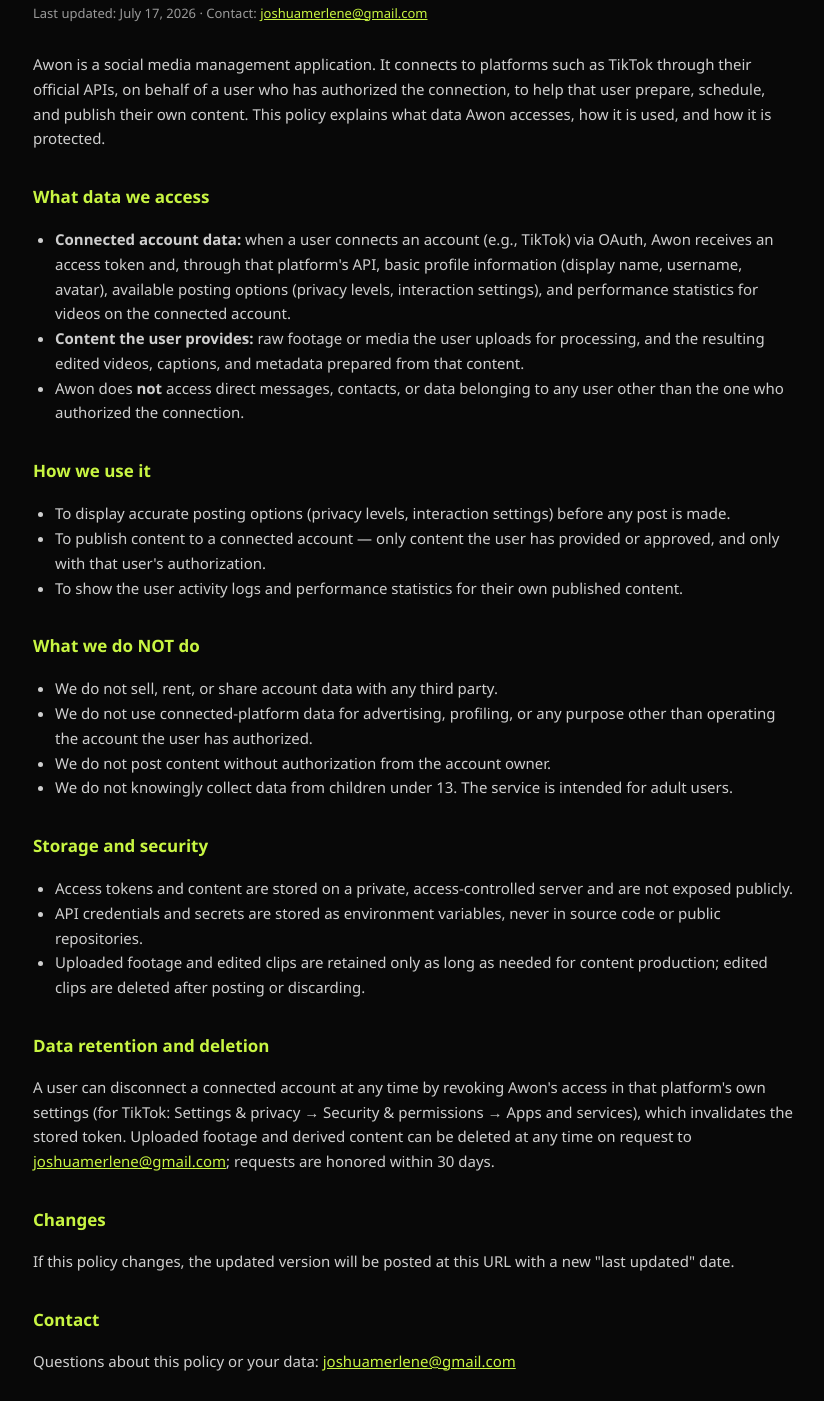
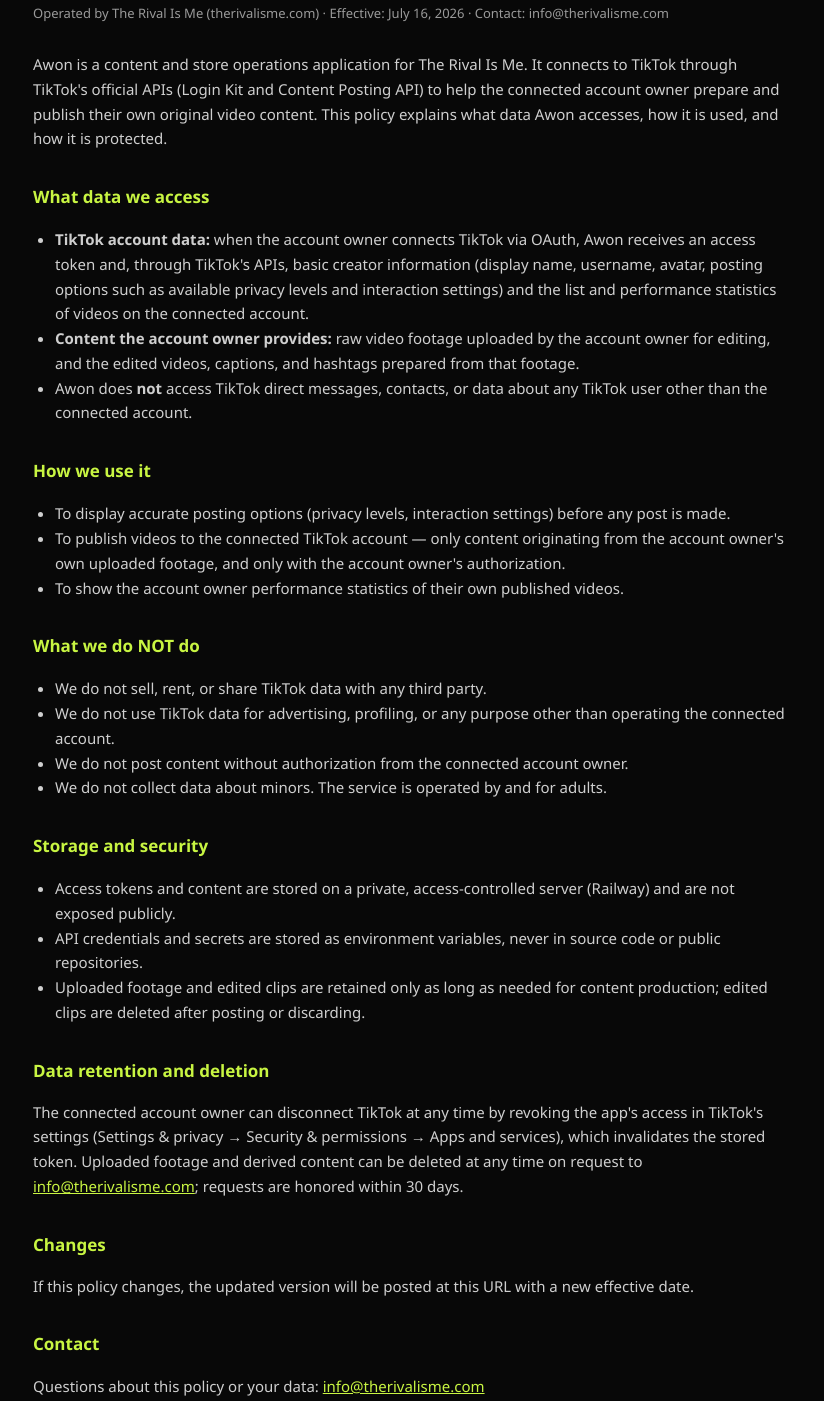
Before and after one commit to joshuamerlene/awon, a website: page dashboard/public/privacy.html in a window 1280 px wide. Shown: the part 109-1510 px from the top of the page, without its empty margins (227-1051 px from the left). Drawn offline with Linux system fonts and the light colour scheme.

```diff
--- a/dashboard/public/privacy.html
+++ b/dashboard/public/privacy.html
@@ -3,7 +3,7 @@
 <head>
 <meta charset="UTF-8">
 <meta name="viewport" content="width=device-width, initial-scale=1.0">
-<title>Privacy Policy · Awon</title>
+<title>Privacy Policy · Awon — The Rival Is Me</title>
 <style>
   body { background:#080808; color:#e8e8e8; font-family:'Segoe UI',system-ui,sans-serif; max-width:760px; margin:0 auto; padding:40px 24px; line-height:1.65; }
   h1 { font-size:24px; letter-spacing:1px; }
@@ -16,46 +16,46 @@
 </head>
 <body>
   <h1>Privacy Policy — Awon</h1>
-  <div class="meta">Last updated: July 17, 2026 · Contact: <a href="mailto:joshuamerlene@gmail.com">joshuamerlene@gmail.com</a></div>
+  <div class="meta">Operated by The Rival Is Me (therivalisme.com) · Effective: July 16, 2026 · Contact: info@therivalisme.com</div>
 
-  <p>Awon is a social media management application. It connects to platforms such as TikTok through their official APIs, on behalf of a user who has authorized the connection, to help that user prepare, schedule, and publish their own content. This policy explains what data Awon accesses, how it is used, and how it is protected.</p>
+  <p>Awon is a content and store operations application for The Rival Is Me. It connects to TikTok through TikTok's official APIs (Login Kit and Content Posting API) to help the connected account owner prepare and publish their own original video content. This policy explains what data Awon accesses, how it is used, and how it is protected.</p>
 
   <h2>What data we access</h2>
   <ul>
-    <li><b>Connected account data:</b> when a user connects an account (e.g., TikTok) via OAuth, Awon receives an access token and, through that platform's API, basic profile information (display name, username, avatar), available posting options (privacy levels, interaction settings), and performance statistics for videos on the connected account.</li>
-    <li><b>Content the user provides:</b> raw footage or media the user uploads for processing, and the resulting edited videos, captions, and metadata prepared from that content.</li>
-    <li>Awon does <b>not</b> access direct messages, contacts, or data belonging to any user other than the one who authorized the connection.</li>
+    <li><b>TikTok account data:</b> when the account owner connects TikTok via OAuth, Awon receives an access token and, through TikTok's APIs, basic creator information (display name, username, avatar, posting options such as available privacy levels and interaction settings) and the list and performance statistics of videos on the connected account.</li>
+    <li><b>Content the account owner provides:</b> raw video footage uploaded by the account owner for editing, and the edited videos, captions, and hashtags prepared from that footage.</li>
+    <li>Awon does <b>not</b> access TikTok direct messages, contacts, or data about any TikTok user other than the connected account.</li>
   </ul>
 
   <h2>How we use it</h2>
   <ul>
     <li>To display accurate posting options (privacy levels, interaction settings) before any post is made.</li>
-    <li>To publish content to a connected account — only content the user has provided or approved, and only with that user's authorization.</li>
-    <li>To show the user activity logs and performance statistics for their own published content.</li>
+    <li>To publish videos to the connected TikTok account — only content originating from the account owner's own uploaded footage, and only with the account owner's authorization.</li>
+    <li>To show the account owner performance statistics of their own published videos.</li>
   </ul>
 
   <h2>What we do NOT do</h2>
   <ul>
-    <li>We do not sell, rent, or share account data with any third party.</li>
-    <li>We do not use connected-platform data for advertising, profiling, or any purpose other than operating the account the user has authorized.</li>
-    <li>We do not post content without authorization from the account owner.</li>
-    <li>We do not knowingly collect data from children under 13. The service is intended for adult users.</li>
+    <li>We do not sell, rent, or share TikTok data with any third party.</li>
+    <li>We do not use TikTok data for advertising, profiling, or any purpose other than operating the connected account.</li>
+    <li>We do not post content without authorization from the connected account owner.</li>
+    <li>We do not collect data about minors. The service is operated by and for adults.</li>
   </ul>
 
   <h2>Storage and security</h2>
   <ul>
-    <li>Access tokens and content are stored on a private, access-controlled server and are not exposed publicly.</li>
+    <li>Access tokens and content are stored on a private, access-controlled server (Railway) and are not exposed publicly.</li>
     <li>API credentials and secrets are stored as environment variables, never in source code or public repositories.</li>
     <li>Uploaded footage and edited clips are retained only as long as needed for content production; edited clips are deleted after posting or discarding.</li>
   </ul>
 
   <h2>Data retention and deletion</h2>
-  <p>A user can disconnect a connected account at any time by revoking Awon's access in that platform's own settings (for TikTok: Settings &amp; privacy → Security &amp; permissions → Apps and services), which invalidates the stored token. Uploaded footage and derived content can be deleted at any time on request to <a href="mailto:joshuamerlene@gmail.com">joshuamerlene@gmail.com</a>; requests are honored within 30 days.</p>
+  <p>The connected account owner can disconnect TikTok at any time by revoking the app's access in TikTok's settings (Settings &amp; privacy → Security &amp; permissions → Apps and services), which invalidates the stored token. Uploaded footage and derived content can be deleted at any time on request to <a href="mailto:info@therivalisme.com">info@therivalisme.com</a>; requests are honored within 30 days.</p>
 
   <h2>Changes</h2>
-  <p>If this policy changes, the updated version will be posted at this URL with a new "last updated" date.</p>
+  <p>If this policy changes, the updated version will be posted at this URL with a new effective date.</p>
 
   <h2>Contact</h2>
-  <p>Questions about this policy or your data: <a href="mailto:joshuamerlene@gmail.com">joshuamerlene@gmail.com</a></p>
+  <p>Questions about this policy or your data: <a href="mailto:info@therivalisme.com">info@therivalisme.com</a></p>
 </body>
 </html>
```
Also changed, not shown: dashboard/public/index.html (+3 -3 lines), dashboard/public/review.html (+1 -1 lines), dashboard/public/tiktokPDec8dSIf29ENYRZnxOFVHhK5YITRJHX (2).txt (renamed from dashboard/public/tiktokPDec8dSIf29ENYRZnxOFVHhK5YITRJHX.txt).
